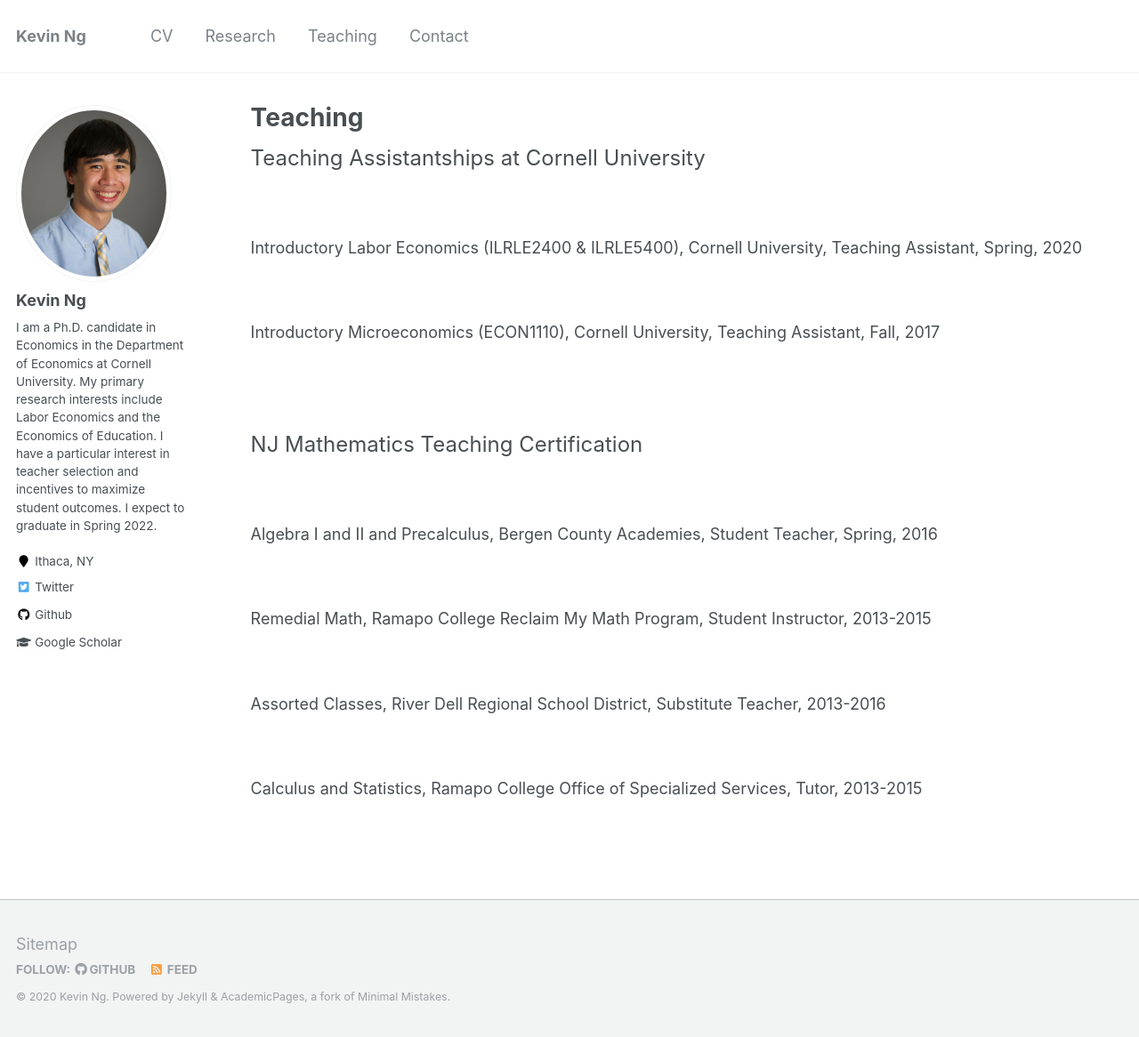
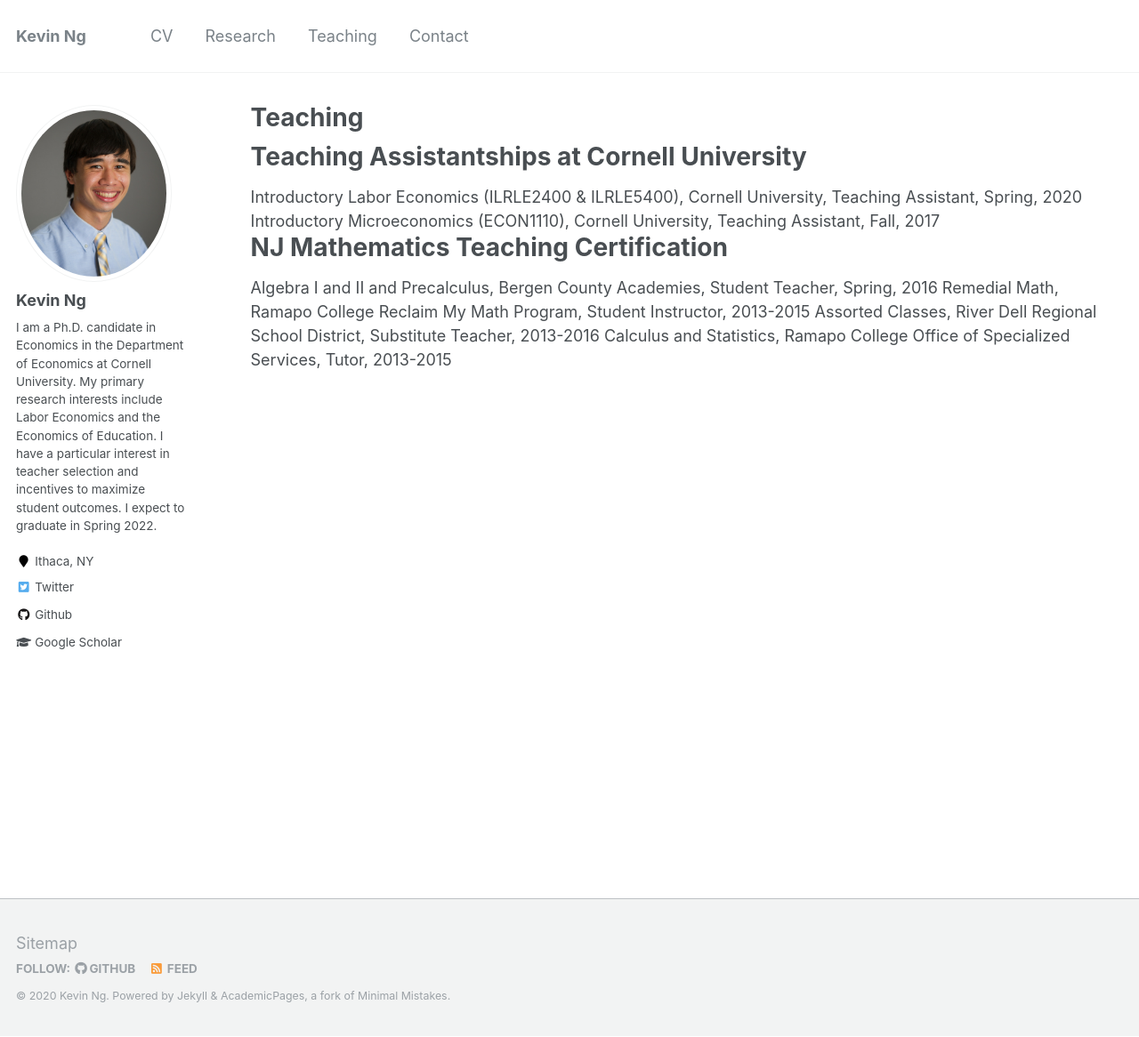
Before and after one commit to KevinCNg/kevincng.github.io, a Jekyll site: the page built from _pages/teaching.md, in a window 1280 px wide and 1166 px high. Shown: the whole window at 89% size. Built offline with Jekyll 4.4.1, drawn with Linux system fonts in a browser that asks for light colours.

Commit message:
Update teaching.md

```diff
--- a/_pages/teaching.md
+++ b/_pages/teaching.md
@@ -5,15 +5,15 @@ permalink: /teaching/
 author_profile: true
 ---
 
-<font size="+2">Teaching Assistantships at Cornell University</font><br>
-<font size="+1">Introductory Labor Economics (ILRLE2400 & ILRLE5400), Cornell University, Teaching Assistant, Spring, 2020</font><br>
-<font size="+1">Introductory Microeconomics (ECON1110), Cornell University, Teaching Assistant, Fall, 2017 </font><br><br>
+<h1> Teaching Assistantships at Cornell University</h1>
+<div>Introductory Labor Economics (ILRLE2400 & ILRLE5400), Cornell University, Teaching Assistant, Spring, 2020
+Introductory Microeconomics (ECON1110), Cornell University, Teaching Assistant, Fall, 2017 </div>
 
-<font size="+2">NJ Mathematics Teaching Certification</font><br>
-<font size="+1">Algebra I and II and Precalculus, Bergen County Academies, Student Teacher, Spring, 2016</font><br>
-<font size="+1">Remedial Math, Ramapo College Reclaim My Math Program, Student Instructor, 2013-2015</font><br>
-<font size="+1">Assorted Classes, River Dell Regional School District, Substitute Teacher, 2013-2016</font><br>
-<font size="+1">Calculus and Statistics, Ramapo College Office of Specialized Services, Tutor, 2013-2015</font><br>
+<h1> NJ Mathematics Teaching Certification</h1>
+<div>Algebra I and II and Precalculus, Bergen County Academies, Student Teacher, Spring, 2016
+Remedial Math, Ramapo College Reclaim My Math Program, Student Instructor, 2013-2015
+Assorted Classes, River Dell Regional School District, Substitute Teacher, 2013-2016
+Calculus and Statistics, Ramapo College Office of Specialized Services, Tutor, 2013-2015</div>
 
 
 {% include base_path %}
```
